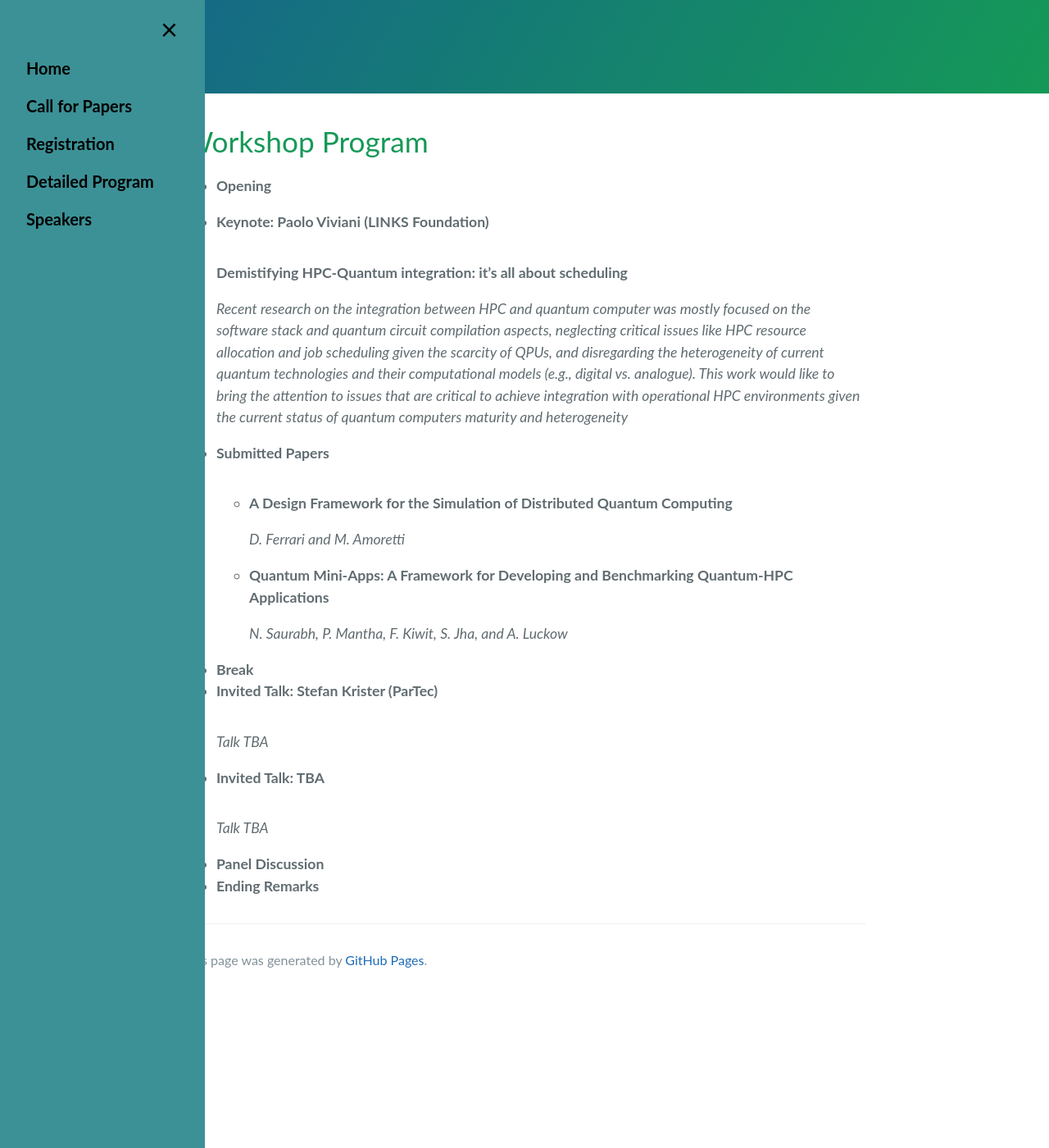
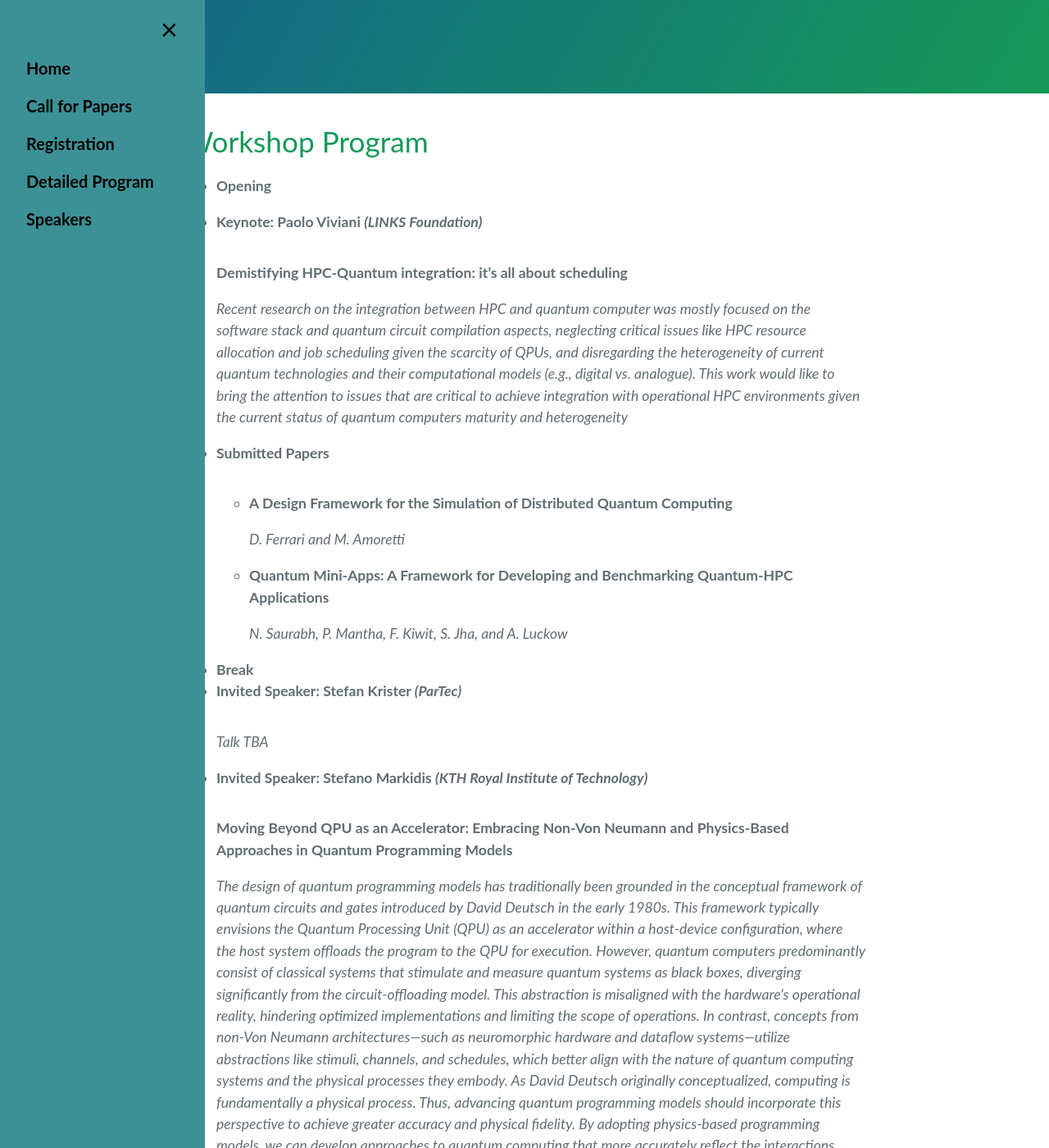
Before and after one commit to HPQCI/HPQCI.github.io, a Jekyll site: the page built from program.md, in a window 1280 px wide and 1400 px high, scrolled down 377 px. Shown: the whole window at 82% size. Built offline with Jekyll 4.4.1, drawn with Linux system fonts in a browser that asks for light colours; some of the changed text lies outside the part shown.

Commit message:
update program

```diff
--- a/program.md
+++ b/program.md
@@ -12,7 +12,7 @@ title: Workshop Program
 	</li>
 	<li>
 		<p style="display:inline-block;">
-		  <b>Keynote: Paolo Viviani (LINKS Foundation)</b></p>
+		  <b>Keynote: Paolo Viviani <i>(LINKS Foundation)</i></b></p>
 		  <p><b>Demistifying HPC-Quantum integration: it’s all about scheduling</b></p>
 		  <p><i>Recent research on the integration between HPC and quantum computer was mostly focused on the software stack and quantum circuit compilation aspects, neglecting critical issues like HPC resource allocation and job scheduling given the scarcity of QPUs, and disregarding the heterogeneity of current quantum technologies and their computational models (e.g., digital vs. analogue). This work would like to bring the attention to issues that are critical to achieve integration with operational HPC environments given the current status of quantum computers maturity and heterogeneity</i></p>
 	</li>
@@ -21,7 +21,6 @@ title: Workshop Program
 		  <b>Submitted Papers</b>
 		</p>
 		<p>
-		  <!--<img src="davide.png" style="float: left" width="100">-->
 		  <ul>
 		  	<li>
 		  		<p><b>A Design Framework for the Simulation of Distributed Quantum Computing</b></p>
@@ -37,7 +36,7 @@ title: Workshop Program
 	<li><b>Break</b></li>
 	<li>
 		<p style="display:inline-block;">
-		  <b>Invited Talk: Stefan Krister (ParTec)</b>
+		  <b>Invited Speaker: Stefan Krister <i>(ParTec)</i></b>
 		</p>
 		<p>
 		  <i>Talk TBA</i>
@@ -45,11 +44,12 @@ title: Workshop Program
 	</li>
 	<li>
 		<p style="display:inline-block;">
-		  <b>Invited Talk: TBA</b>
+		  <b>Invited Speaker: Stefano Markidis <i>(KTH Royal Institute of Technology)</i></b>
 		</p>
 		<p>
-		  <i>Talk TBA</i>
+		  <b>Moving Beyond QPU as an Accelerator: Embracing Non-Von Neumann and Physics-Based Approaches in Quantum Programming Models</b>
 		</p>
+		<p><i>The design of quantum programming models has traditionally been grounded in the conceptual framework of quantum circuits and gates introduced by David Deutsch in the early 1980s. This framework typically envisions the Quantum Processing Unit (QPU) as an accelerator within a host-device configuration, where the host system offloads the program to the QPU for execution. However, quantum computers predominantly consist of classical systems that stimulate and measure quantum systems as black boxes, diverging significantly from the circuit-offloading model. This abstraction is misaligned with the hardware's operational reality, hindering optimized implementations and limiting the scope of operations. In contrast, concepts from non-Von Neumann architectures—such as neuromorphic hardware and dataflow systems—utilize abstractions like stimuli, channels, and schedules, which better align with the nature of quantum computing systems and the physical processes they embody. As David Deutsch originally conceptualized, computing is fundamentally a physical process. Thus, advancing quantum programming models should incorporate this perspective to achieve greater accuracy and physical fidelity. By adopting physics-based programming models, we can develop approaches to quantum computing that more accurately reflect the interactions between classical hardware and quantum systems.</i></p>
 	</li>
 	<li><b>Panel Discussion</b></li>
 	<li><b>Ending Remarks</b></li>
```
